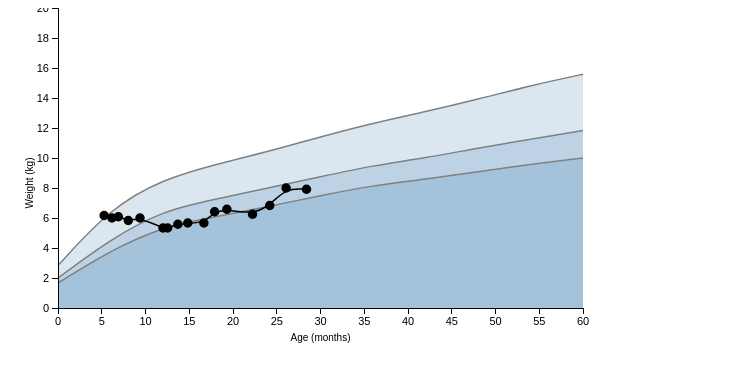
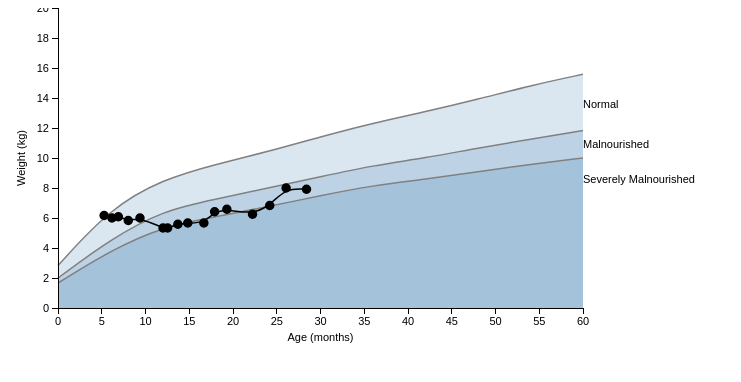
Before and after one commit to nathanleiby/growthchart, a plain HTML site: page index.html in a window 1280 px wide. Shown: the whole page, without its empty margins (0-741 px from the left). Drawn offline with nearby package versions, Linux system fonts and the light colour scheme.

Commit message:
axis labels

```diff
--- a/growthchart.css
+++ b/growthchart.css
@@ -45,7 +45,7 @@ body {
     shape-rendering: crispEdges;
 }
 
-.axis text {
+text {
     font-family: sans-serif;
     font-size: 11px;
 }
--- a/growthchart.js
+++ b/growthchart.js
@@ -144,7 +144,7 @@ function display_growth_chart(patient, el) {
     .y0(yScale(0));
 
   var svg = d3.select(el).append("svg")
-    .attr("width", width)
+    .attr("width", width*2)
     .attr("height", height);
 
   // Baseline growth curves
@@ -160,6 +160,10 @@ function display_growth_chart(patient, el) {
     .attr("class", "line")
     .attr("d", line);
 
+  // svg.append("text")
+  //   .attr("text-anchor", "middle")
+  //   .attr("transform", "translate("+ (width/2) +","+(height-(padding/3))+")")
+  //   .text("Age (months)");
 
   // Patient's data
 
@@ -189,9 +193,10 @@ function display_growth_chart(patient, el) {
     .attr("cy", function(d, i) {
     return yScale(d[1]);
   })
-    .attr("r", function(d) {
-    return 4;
-  });
+  //   .attr("r", function(d) {
+  //   return 1;
+  // })
+    .attr("r", 4);
 
   // Add axes
 
@@ -227,15 +232,32 @@ function display_growth_chart(patient, el) {
              return "translate(" + this.getBBox().height*-2 + "," + this.getBBox().height + ")rotate(-45)";
          });
 
+  // Axes text
   svg.append("text")
     .attr("text-anchor", "middle")
-    .attr("transform", "translate("+ (padding/2) +","+(height/2)+")rotate(-90)")
+    .attr("transform", "translate("+ (padding/3) +","+(height-padding)/2+")rotate(-90)")
     .text("Weight (kg)");
 
   svg.append("text")
     .attr("text-anchor", "middle")
     .attr("transform", "translate("+ (width/2) +","+(height-(padding/3))+")")
     .text("Age (months)");
+
+  // Extremity labels (Normal, Malnourished, and Severely Malnourished)
+  svg.append("text")
+    .attr("class","line-label")
+    .attr("transform", "translate("+ (width-padding) +","+(100)+")")
+    .text("Normal");
+
+  svg.append("text")
+    .attr("class","line-label")
+    .attr("transform", "translate("+ (width-padding) +","+(140)+")")
+    .text("Malnourished");
+
+  svg.append("text")
+    .attr("class","line-label")
+    .attr("transform", "translate("+ (width-padding) +","+(175)+")")
+    .text("Severely Malnourished");
 
   // function mouseoverDot(d, i) {
   //   // Update text
```
